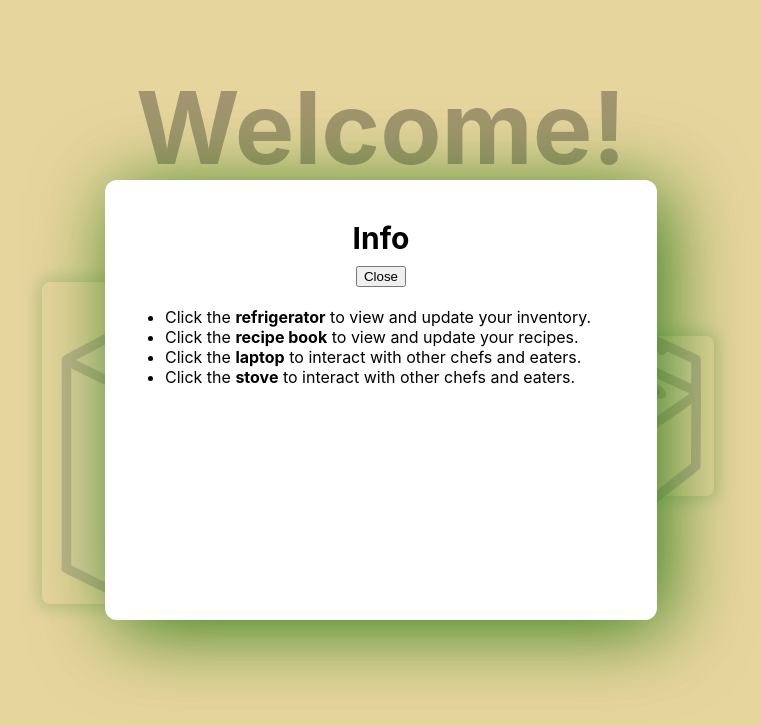
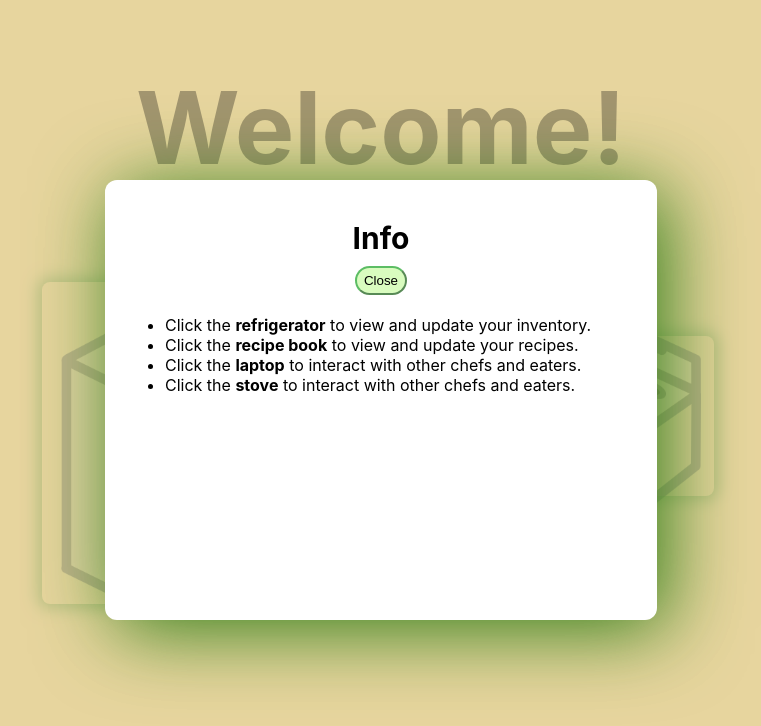
Before and after one commit to shannon-jliu/dadskitchen-frontend, a React (Create React App) app: page / in a window 1280 px wide. Both pictures are taken after a click on the button "Information". Shown: the top 726 px of the page, without its empty margins (259-1020 px from the left). Built offline with nearby package versions, Linux system fonts and the light colour scheme.

Commit message:
fixed styling for info and inventory modals

```diff
--- a/src/App.css
+++ b/src/App.css
@@ -158,7 +158,32 @@ img {
   margin-bottom: 10px;
 }
 
-.info-modal .inventory-modal button {
+.info-modal button {
+  background-color: rgba(131, 244, 45, 0.3);
+  color: black;
+  border-radius: 20px;
+  padding: 5px 7px;
+  border-color: rgba(9, 147, 39, 0.6);
+  transition: box-shadow 0.3s, background-color 0.3s ease, transform 0.2s ease;
+  justify-content: center;
+  align-items: center;
+  cursor: pointer;
+}
+
+.inventory-modal .heading {
+  align-items: center;
+  display: flex;
+  flex-direction: column;
+  margin-bottom: 20px;
+}
+
+.inventory-modal h1 {
+  font-size: 30px;
+  text-align: center;
+  margin-bottom: 10px;
+}
+
+.inventory-modal button {
   background-color: rgba(131, 244, 45, 0.3);
   color: black;
   border-radius: 20px;
```
